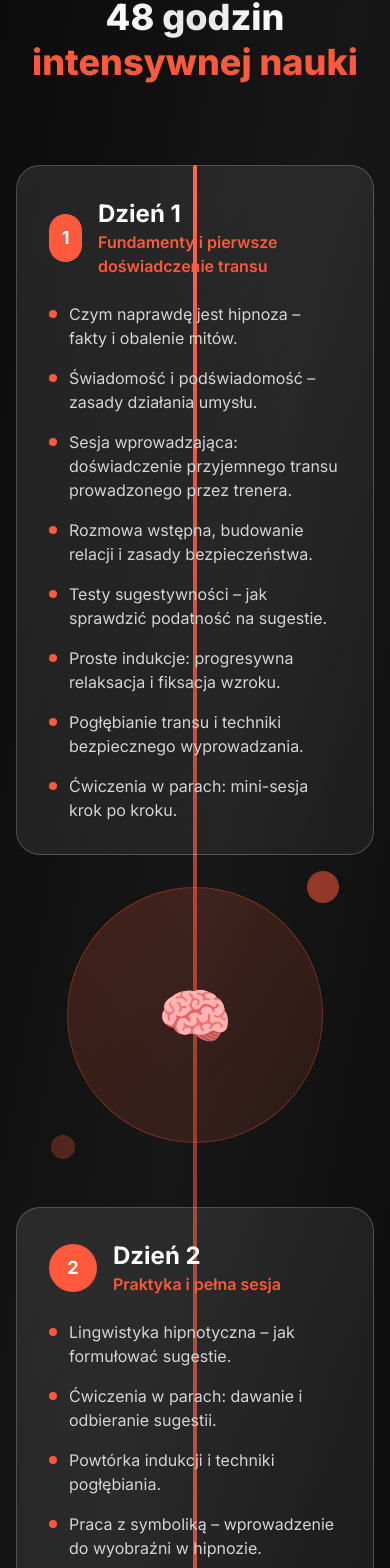
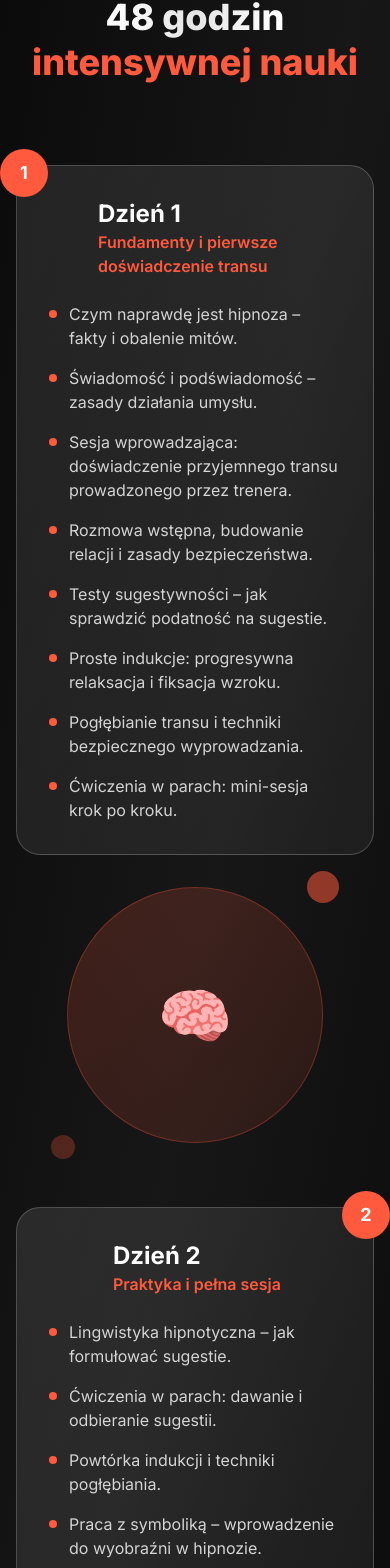
Before and after one commit to technikyvl/MAGIC-LANDING-PAGE-NEW, a Next.js app in the folder MAGICLIFELANDING/: page /szkolenia in a window 390 px wide. Shown: the part 3783-5351 px from the top of the page. Built offline with nearby package versions, Linux system fonts and the light colour scheme.

Commit message:
Update page.jsx

```diff
--- a/MAGICLIFELANDING/app/szkolenia/page.jsx
+++ b/MAGICLIFELANDING/app/szkolenia/page.jsx
@@ -352,18 +352,26 @@ export default function TrainingPage() {
 
           {/* Interactive Timeline */}
           <div className="relative max-w-6xl mx-auto">
-            {/* Timeline Line */}
-            <div className="absolute left-1/2 transform -translate-x-1/2 w-1 h-full bg-gradient-to-b from-accent via-accent/50 to-accent rounded-full"></div>
+            {/* Timeline Line - Hidden on mobile, visible on desktop */}
+            <div className="hidden lg:block absolute left-1/2 transform -translate-x-1/2 w-1 h-full bg-gradient-to-b from-accent via-accent/50 to-accent rounded-full"></div>
 
             {/* Day 1 */}
             <div className="slow-reveal relative mb-16">
               <div className="flex flex-col lg:flex-row items-center gap-8 lg:gap-12">
                 {/* Content */}
-                <div className="lg:w-1/2 lg:pr-12 w-full">
+                <div className="lg:w-1/2 lg:pr-12 w-full relative">
+                  {/* Mobile: Number positioned at top-left */}
+                  <div className="lg:hidden absolute -top-4 -left-4 w-12 h-12 bg-accent rounded-full flex items-center justify-center text-white font-bold text-lg z-10">
+                    1
+                  </div>
                   <div className="bg-gradient-to-br from-white/10 to-white/5 rounded-3xl border border-white/20 p-8 backdrop-blur-sm hover:bg-white/15 transition-all duration-500">
                     <div className="flex items-center gap-4 mb-6">
-                      <div className="w-12 h-12 bg-accent rounded-full flex items-center justify-center text-white font-bold text-lg">
+                      {/* Desktop: Show number in card */}
+                      <div className="hidden lg:flex w-12 h-12 bg-accent rounded-full items-center justify-center text-white font-bold text-lg">
                         1
+                      </div>
+                      {/* Mobile: Hide number in card (shown outside) */}
+                      <div className="lg:hidden w-12 h-12 bg-transparent rounded-full flex items-center justify-center text-white font-bold text-lg">
                       </div>
                       <div>
                         <h3 className="text-2xl font-bold text-white">Dzień 1</h3>
@@ -408,11 +416,19 @@ export default function TrainingPage() {
             <div className="slow-reveal relative">
               <div className="flex flex-col lg:flex-row-reverse items-center gap-8 lg:gap-12">
                 {/* Content */}
-                <div className="lg:w-1/2 lg:pl-12 w-full">
+                <div className="lg:w-1/2 lg:pl-12 w-full relative">
+                  {/* Mobile: Number positioned at top-right */}
+                  <div className="lg:hidden absolute -top-4 -right-4 w-12 h-12 bg-accent rounded-full flex items-center justify-center text-white font-bold text-lg z-10">
+                    2
+                  </div>
                   <div className="bg-gradient-to-br from-white/10 to-white/5 rounded-3xl border border-white/20 p-8 backdrop-blur-sm hover:bg-white/15 transition-all duration-500">
                     <div className="flex items-center gap-4 mb-6">
-                      <div className="w-12 h-12 bg-accent rounded-full flex items-center justify-center text-white font-bold text-lg">
+                      {/* Desktop: Show number in card */}
+                      <div className="hidden lg:flex w-12 h-12 bg-accent rounded-full items-center justify-center text-white font-bold text-lg">
                         2
+                      </div>
+                      {/* Mobile: Hide number in card (shown outside) */}
+                      <div className="lg:hidden w-12 h-12 bg-transparent rounded-full flex items-center justify-center text-white font-bold text-lg">
                       </div>
                       <div>
                         <h3 className="text-2xl font-bold text-white">Dzień 2</h3>
```
